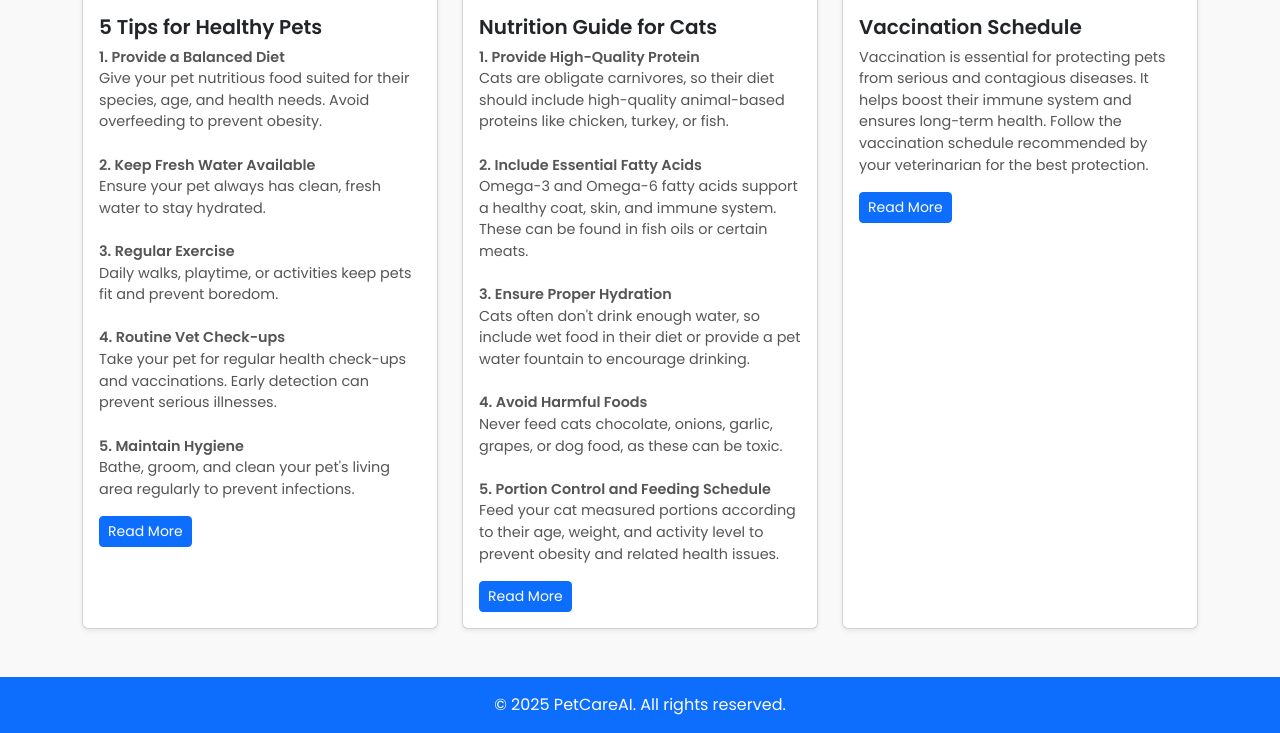
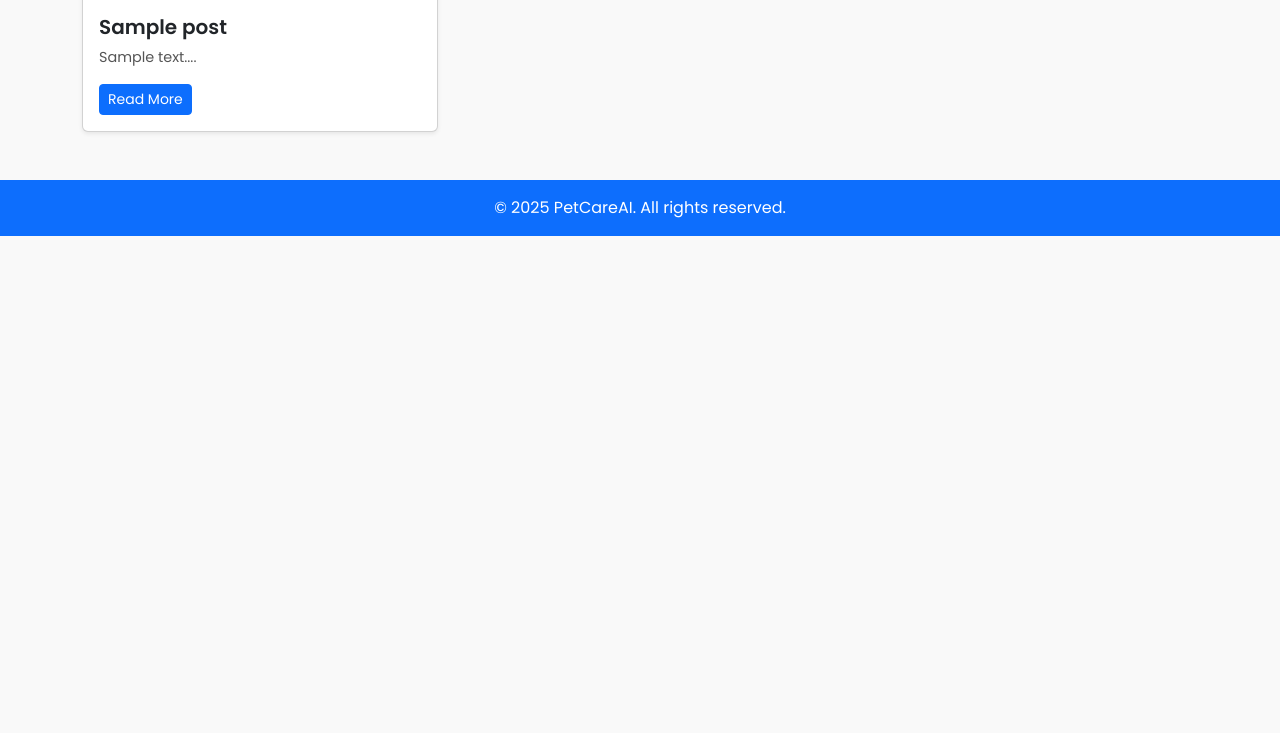
Before and after one commit to Mehedi-Hasan27/petcareai, a PHP site: the page made by User/vet's-article.php in a window 1280 px wide. Shown: the part 637-1370 px from the top of the page. After the commit the page ends 873 px from the top, so only its background shows below. Run offline with PHP 8.4, Linux system fonts and the light colour scheme; tables that the repository leaves empty hold one stand-in row (values such as "Sample post"); grey boxes marked "Sample" are stand-in pictures.

Commit message:
updated files on vets articles

```diff
--- a/User/vet's-article.php
+++ b/User/vet's-article.php
@@ -1,26 +1,33 @@
+<?php
+include 'db_connect.php';
+
+// Get search query if exists
+$search = isset($_GET['search']) ? trim($_GET['search']) : "";
+
+// Prepare query
+if ($search != "") {
+    $stmt = $conn->prepare("SELECT * FROM vet_posts WHERE title LIKE ? ORDER BY id DESC");
+    $search_param = "%".$search."%";
+    $stmt->bind_param("s", $search_param);
+    $stmt->execute();
+    $result = $stmt->get_result();
+} else {
+    $result = $conn->query("SELECT * FROM vet_posts ORDER BY id DESC");
+}
+?>
+
 <!DOCTYPE html>
 <html lang="en">
 <head>
 <meta charset="UTF-8" />
 <meta name="viewport" content="width=device-width, initial-scale=1" />
 <title>Vet's Articles - PetCareAI</title>
-    <link
-      href="https://fonts.googleapis.com/css2?family=Poppins:wght@400;600&display=swap"
-      rel="stylesheet"
-    />
-    <link
-      href="https://cdn.jsdelivr.net/npm/bootstrap@5.3.3/dist/css/bootstrap.min.css"
-      rel="stylesheet"
-    />
-    <link
-      href="https://cdn.jsdelivr.net/npm/bootstrap-icons@1.10.5/font/bootstrap-icons.css"
-      rel="stylesheet"
-    />
+<link href="https://fonts.googleapis.com/css2?family=Poppins:wght@400;600&display=swap" rel="stylesheet" />
+<link href="https://cdn.jsdelivr.net/npm/bootstrap@5.3.3/dist/css/bootstrap.min.css" rel="stylesheet" />
+<link href="https://cdn.jsdelivr.net/npm/bootstrap-icons@1.10.5/font/bootstrap-icons.css" rel="stylesheet" />
+
 <style>
-      body {
-        font-family: "Poppins", sans-serif;
-        background-color: #f9f9f9;
-      }
+body { font-family: "Poppins", sans-serif; background-color: #f9f9f9; }
 
 /* Hero Section */
 .hero-articles {
@@ -28,90 +35,33 @@
     padding: 80px 0;
     text-align: center;
 }
-      .hero-articles h1 {
-        font-size: 2.8rem;
-        font-weight: 700;
-      }
-      .hero-articles p {
-        font-size: 1.2rem;
-        color: #555;
-      }
-
-      /* Search */
-      .search-bar input {
-        border-radius: 50px;
-        padding: 10px 20px;
-        width: 100%;
-        border: 1px solid #ced4da;
-      }
+.hero-articles h1 { font-size: 2.8rem; font-weight: 700; }
+.hero-articles p { font-size: 1.2rem; color: #555; }
+.search-bar input { border-radius: 50px; padding: 10px 20px; width: 70%; border: 1px solid #ced4da; }
+.search-bar button { border-radius: 50px; padding: 10px 20px; }
 
 /* Article Cards */
-      .article-card {
-        transition: transform 0.3s ease, box-shadow 0.3s ease;
-      }
-      .article-card:hover {
-        transform: translateY(-5px);
-        box-shadow: 0 8px 20px rgba(0, 0, 0, 0.1);
-      }
-      .article-card img {
-        border-top-left-radius: 8px;
-        border-top-right-radius: 8px;
-        height: 200px;
-        object-fit: cover;
-      }
-      .article-card .card-body h5 {
-        font-weight: 600;
-      }
-      .article-card .card-body p {
-        font-size: 0.9rem;
-        color: #555;
-      }
-
-      /* Pagination */
-      .pagination li a {
-        border-radius: 50%;
-        width: 40px;
-        height: 40px;
-        display: flex;
-        align-items: center;
-        justify-content: center;
-      }
-      .pagination li.active a {
-        background-color: #0d6efd;
-        color: white;
-        border-color: #0d6efd;
-      }
+.article-card { transition: transform 0.3s ease, box-shadow 0.3s ease; }
+.article-card:hover { transform: translateY(-5px); box-shadow: 0 8px 20px rgba(0,0,0,0.1); }
+.article-card img { border-top-left-radius: 8px; border-top-right-radius: 8px; height: 200px; object-fit: cover; }
+.article-card .card-body h5 { font-weight: 600; }
+.article-card .card-body p { font-size: 0.9rem; color: #555; }
 </style>
 </head>
 <body>
+
 <!-- Navbar -->
 <nav class="navbar navbar-expand-lg navbar-dark bg-primary">
   <div class="container-fluid">
-        <a class="navbar-brand d-flex align-items-center" href="#"
-          ><img
-            src="images/PetCare Logo.jpg"
-            alt="Logo"
-            width="40"
-            height="40"
-            class="me-2"
-          />PetCareAI</a
-        >
-        <button
-          class="navbar-toggler"
-          type="button"
-          data-bs-toggle="collapse"
-          data-bs-target="#navbarNav"
-        >
+    <a class="navbar-brand d-flex align-items-center" href="#">
+        <img src="images/PetCare Logo.jpg" alt="Logo" width="40" height="40" class="me-2">PetCareAI
+    </a>
+    <button class="navbar-toggler" type="button" data-bs-toggle="collapse" data-bs-target="#navbarNav">
       <span class="navbar-toggler-icon"></span>
     </button>
-        <div
-          class="collapse navbar-collapse justify-content-end"
-          id="navbarNav"
-        >
+    <div class="collapse navbar-collapse justify-content-end" id="navbarNav">
       <ul class="navbar-nav">
-            <li class="nav-item">
-              <a class="nav-link" href="user-dashboard.html">Home</a>
-            </li>
+        <li class="nav-item"><a class="nav-link" href="user-dashboard.php">Home</a></li>
       </ul>
     </div>
   </div>
@@ -121,11 +71,12 @@
 <section class="hero-articles">
   <div class="container">
     <h1>Vet's Articles</h1>
-        <p>
-          Trusted knowledge and tips from certified veterinarians for your pets.
-        </p>
+    <p>Trusted knowledge and tips from certified veterinarians for your pets.</p>
     <div class="search-bar mt-4">
-          <input type="text" placeholder="Search articles..." />
+        <form method="GET" action="">
+            <input type="text" name="search" placeholder="Search articles..." value="<?= htmlspecialchars($search) ?>" />
+            <button type="submit" class="btn btn-primary btn-sm">Search</button>
+        </form>
     </div>
   </div>
 </section>
@@ -134,108 +85,24 @@
 <section class="py-5">
   <div class="container">
     <div class="row g-4">
-          <!-- Example Article Card -->
+      <?php if ($result->num_rows > 0): ?>
+        <?php while ($row = $result->fetch_assoc()): ?>
         <div class="col-md-4">
           <div class="card article-card h-100 shadow-sm">
-              <img
-                src="https://t4.ftcdn.net/jpg/06/90/77/01/360_F_690770146_uKwpv5QhiUrcoUzhwEavhLmUwS0pTwTQ.jpg"
-                alt="Article Image"
-              />
+            <img src="../uploads/<?= $row['image'] ?>" class="w-100" height="200">
             <div class="card-body">
-                <h5 class="card-title">5 Tips for Healthy Pets</h5>
-                <p>
-                  <b>1. Provide a Balanced Diet</b><br />
-                  Give your pet nutritious food suited for their species, age,
-                  and health needs. Avoid overfeeding to prevent obesity.
-                  <br /><br />
-
-                  <b>2. Keep Fresh Water Available</b><br />
-                  Ensure your pet always has clean, fresh water to stay
-                  hydrated.
-                  <br /><br />
-
-                  <b>3. Regular Exercise</b><br />
-                  Daily walks, playtime, or activities keep pets fit and prevent
-                  boredom.
-                  <br /><br />
-
-                  <b>4. Routine Vet Check-ups</b><br />
-                  Take your pet for regular health check-ups and vaccinations.
-                  Early detection can prevent serious illnesses.
-                  <br /><br />
-
-                  <b>5. Maintain Hygiene</b><br />
-                  Bathe, groom, and clean your pet's living area regularly to
-                  prevent infections.
-                </p>
-                <a href="#" class="btn btn-primary btn-sm">Read More</a>
+              <h5 class="card-title"><?= $row['title'] ?></h5>
+              <p><?= substr($row['content'], 0, 120) ?>...</p>
+              <a href="vet-single-post.php?id=<?= $row['id'] ?>" class="btn btn-primary btn-sm">Read More</a>
             </div>
           </div>
         </div>
-
-          <div class="col-md-4">
-            <div class="card article-card h-100 shadow-sm">
-              <img
-                src="https://www.petcubes.com/cdn/shop/files/WhatsApp_Image_2023-07-10_at_10.09.33.jpg?v=1688961003"
-                alt="Article Image"
-              />
-              <div class="card-body">
-                <h5 class="card-title">Nutrition Guide for Cats</h5>
-                <p>
-                  <b>1. Provide High-Quality Protein</b><br />
-                  Cats are obligate carnivores, so their diet should include
-                  high-quality animal-based proteins like chicken, turkey, or
-                  fish.
-                  <br /><br />
-
-                  <b>2. Include Essential Fatty Acids</b><br />
-                  Omega-3 and Omega-6 fatty acids support a healthy coat, skin,
-                  and immune system. These can be found in fish oils or certain
-                  meats.
-                  <br /><br />
-
-                  <b>3. Ensure Proper Hydration</b><br />
-                  Cats often don't drink enough water, so include wet food in
-                  their diet or provide a pet water fountain to encourage
-                  drinking.
-                  <br /><br />
-
-                  <b>4. Avoid Harmful Foods</b><br />
-                  Never feed cats chocolate, onions, garlic, grapes, or dog
-                  food, as these can be toxic.
-                  <br /><br />
-
-                  <b>5. Portion Control and Feeding Schedule</b><br />
-                  Feed your cat measured portions according to their age,
-                  weight, and activity level to prevent obesity and related
-                  health issues.
-                </p>
-
-                <a href="#" class="btn btn-primary btn-sm">Read More</a>
+        <?php endwhile; ?>
+      <?php else: ?>
+        <div class="col-12">
+          <p class="text-center text-muted">No articles found matching your search.</p>
         </div>
-            </div>
-          </div>
-
-          <div class="col-md-4">
-            <div class="card article-card h-100 shadow-sm">
-              <img
-                src="https://thumbs.dreamstime.com/b/group-pets-various-cute-85213113.jpg"
-                alt="Article Image"
-              />
-              <div class="card-body">
-                <h5 class="card-title">Vaccination Schedule</h5>
-                <p>
-                  Vaccination is essential for protecting pets from serious and
-                  contagious diseases. It helps boost their immune system and
-                  ensures long-term health. Follow the vaccination schedule
-                  recommended by your veterinarian for the best protection.
-                </p>
-                <a href="#" class="btn btn-primary btn-sm">Read More</a>
-              </div>
-            </div>
-          </div>
-
-          <!-- Repeat cards as needed -->
+      <?php endif; ?>
     </div>
   </div>
 </section>
```
Also changed, not shown: User/vet-single-post.php (added, +129 -0 lines), Vet/vet-article.php (+67 -47 lines), Vet/vet-dashboard.php (+4 -4 lines), petcareai_db.sql (+10 -0 lines). Lines whose indentation alone changed are shown as unchanged.
